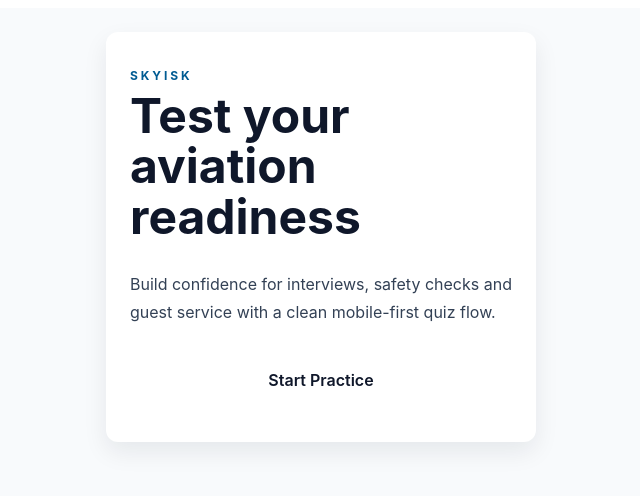
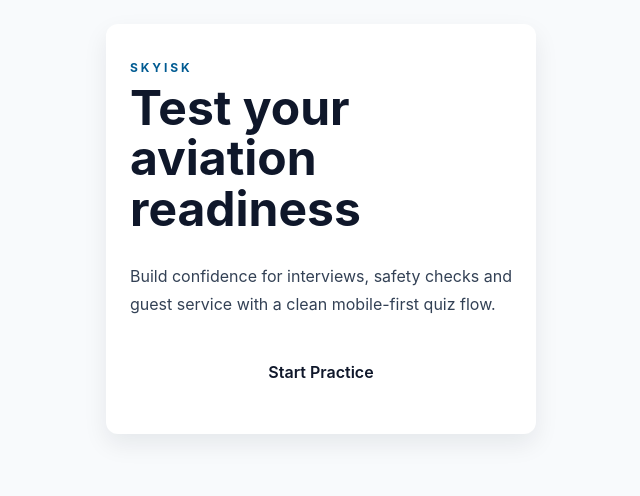
Before and after one commit to hendua/skyisk-pwa, an Angular app: page / in a window 1280 px wide. Shown: the top 496 px of the page, without its empty margins (319-959 px from the left). Built offline with nearby package versions, Linux system fonts and the light colour scheme.

Commit message:
chore: polish app shell

```diff
--- a/src/app/app.scss
+++ b/src/app/app.scss
@@ -4,21 +4,6 @@
 
 .appShell {
   min-height: 100vh;
-  background: #ffffff;
+  background: #f8fafc;
   color: #0f172a;
-  font-family: "Inter", -apple-system, BlinkMacSystemFont, "Segoe UI", Roboto, Helvetica, Arial, sans-serif;
 }
-
-body {
-  margin: 0;
-  min-height: 100vh;
-  background: #ffffff;
-}
-
-* {
-  box-sizing: border-box;
-}
-
-a {
-  color: inherit;
-}
--- a/src/app/app.ts
+++ b/src/app/app.ts
@@ -1,12 +1,11 @@
-import { Component, signal } from '@angular/core';
+import { ChangeDetectionStrategy, Component } from '@angular/core';
 import { RouterOutlet } from '@angular/router';
 
 @Component({
   selector: 'app-root',
   imports: [RouterOutlet],
   templateUrl: './app.html',
-  styleUrl: './app.scss'
+  styleUrl: './app.scss',
+  changeDetection: ChangeDetectionStrategy.OnPush
 })
-export class App {
-  protected readonly title = signal('skyisk-pwa');
-}
+export class App {}
--- a/src/styles.scss
+++ b/src/styles.scss
@@ -1 +1,17 @@
-/* You can add global styles to this file, and also import other style files */
+html,
+body {
+  margin: 0;
+  min-height: 100vh;
+  background: #f8fafc;
+  color: #0f172a;
+  font-family: "Inter", -apple-system, BlinkMacSystemFont, "Segoe UI", Roboto, Helvetica, Arial,
+    sans-serif;
+}
+
+* {
+  box-sizing: border-box;
+}
+
+a {
+  color: inherit;
+}
```
Also changed, not shown: 1 other file (tests, documents, lock files or other folders).
